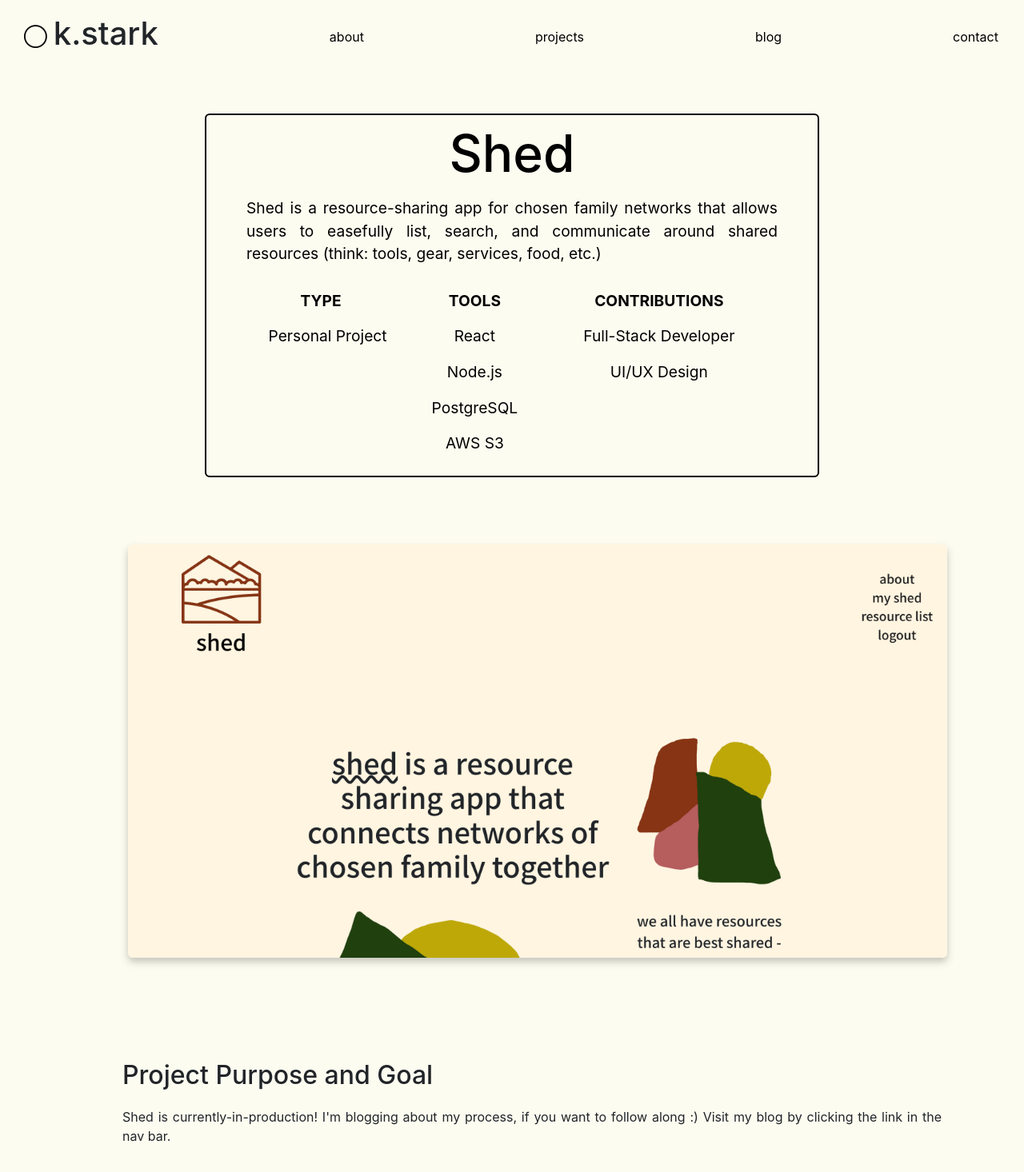
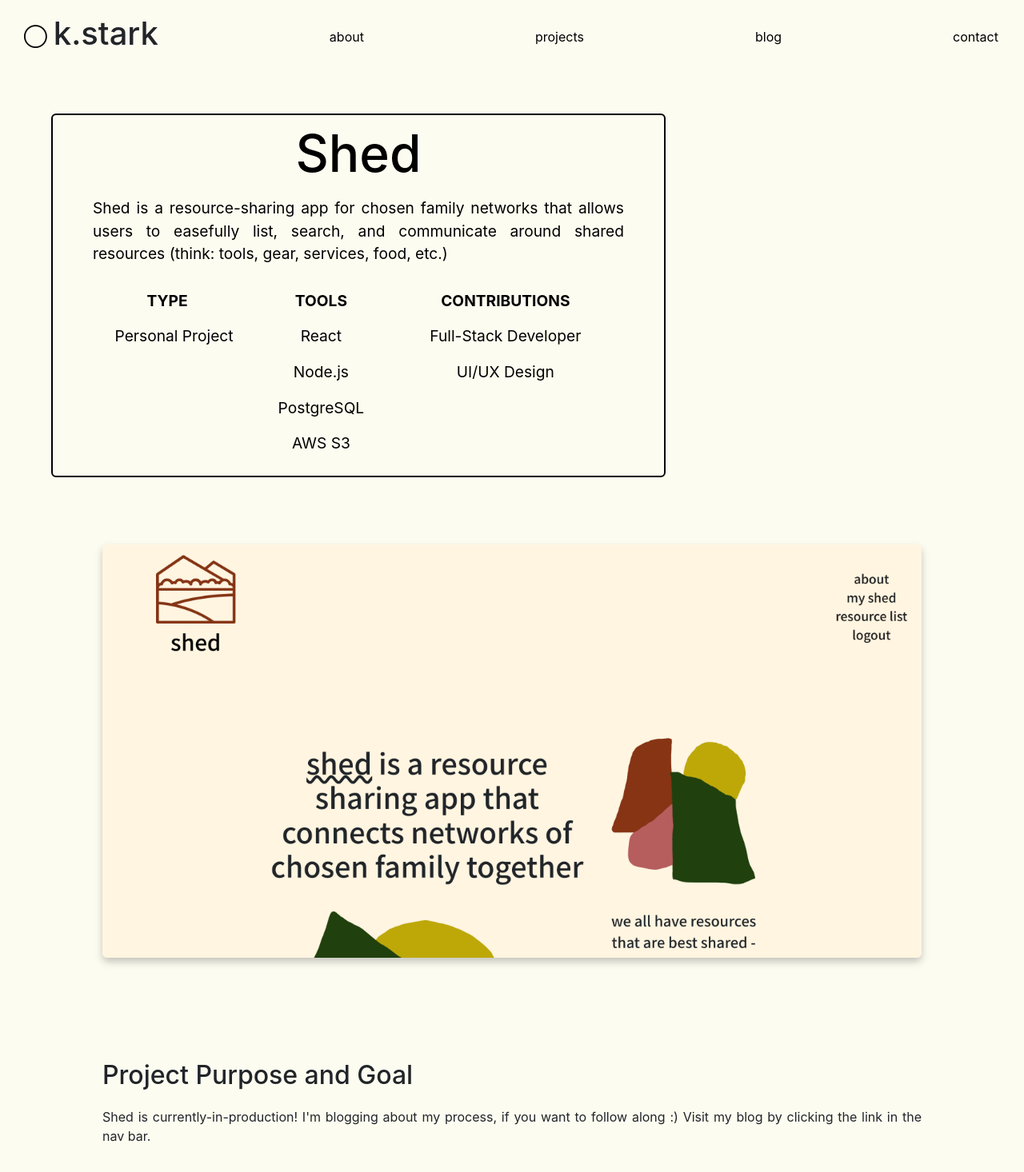
Before and after one commit to karlystark/portfolio, a React (Create React App) app: page /projects/1 in a window 1280 px wide. Shown: the top 1466 px of the page at 80% size. Built offline with nearby package versions, Linux system fonts and the light colour scheme; the HTML template or start-up script is replaced by a standard one; a web font is replaced by a local one.

Commit message:
de-centered header and centered all other elements on project detail page UI

```diff
--- a/src/ProjectDetail.css
+++ b/src/ProjectDetail.css
@@ -20,7 +20,8 @@
   max-width: 60%;
   padding: 10px;
   margin: 20px;
-
+  align-self: flex-start;
+  margin-left: 5%;
 }
 
 .ProjectDetail-header:hover{
@@ -65,7 +66,7 @@
   border-radius: 6px;
   align-self: center;
   margin-top: 5%;
-  margin-left: 5%;
+  /* margin-left: 5%; */
   box-shadow: 0 5px 10px rgba(70, 70, 70, 0.3);
 }
 
@@ -98,8 +99,6 @@
   text-align: justify;
   font-size: 1.2em;
   margin-top: 10%;
-  /* margin-right: 100px; */
-  margin-left: 50px;
 }
 
 .ProjectDetail-purpose  p{
```
